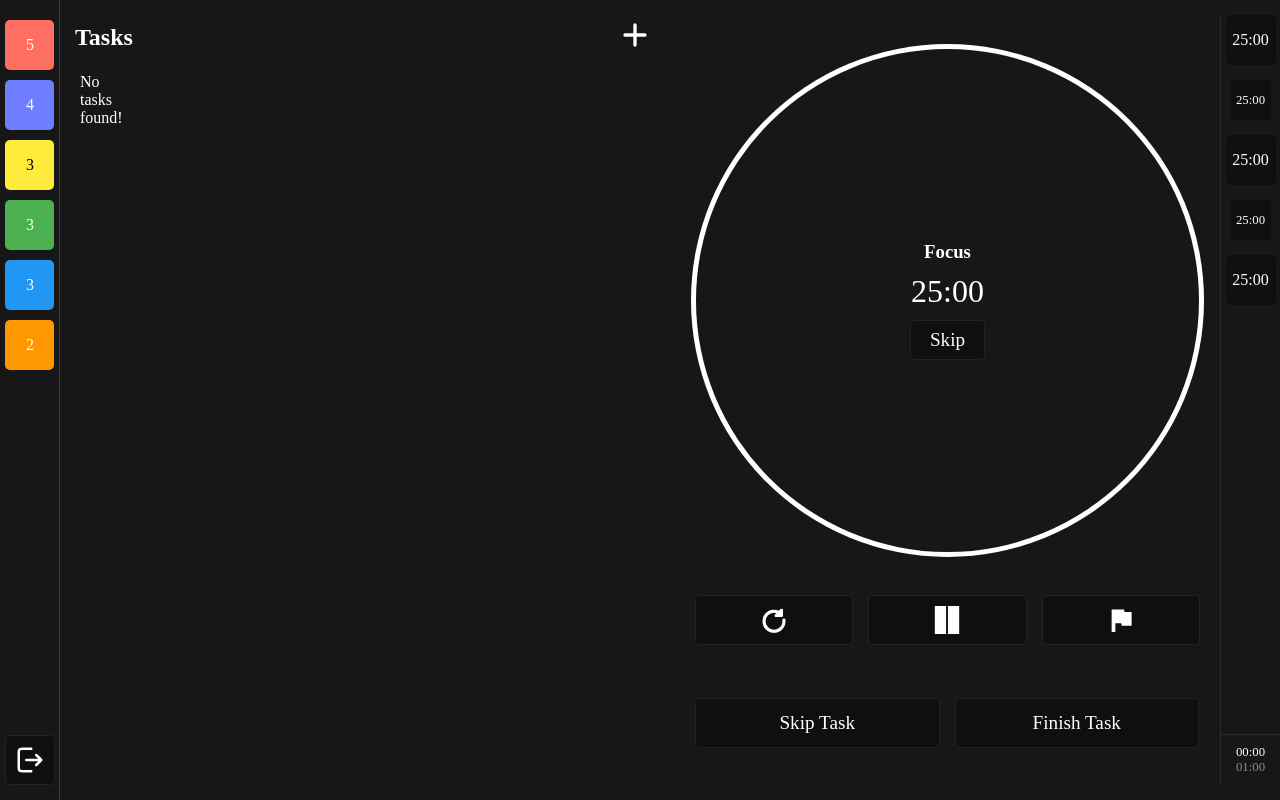
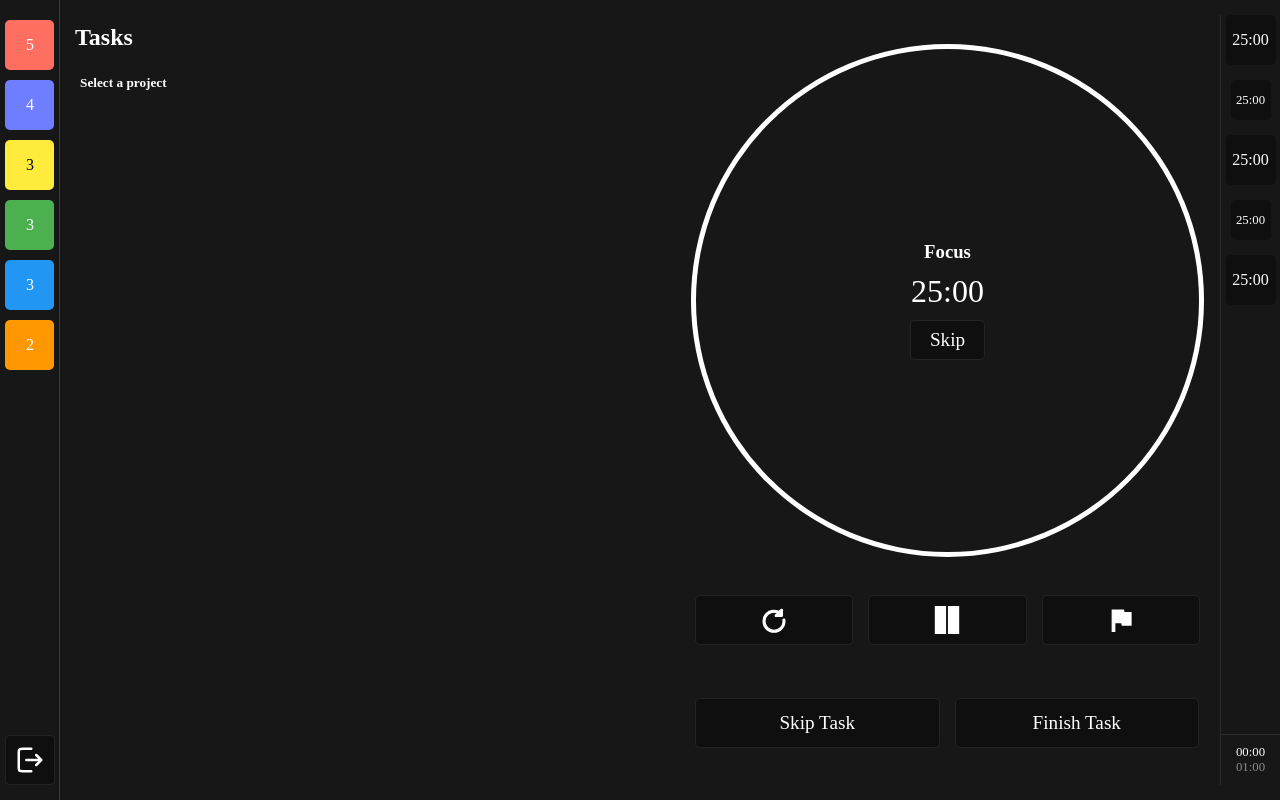
Before and after one commit to Stefan0712/get-it-done, a React (Create React App) app: page / in a window 1280 px wide. Built offline with nearby package versions, Linux system fonts and the light colour scheme; a web font is replaced by a local one.

Commit message:
Changed the text shown when no tasks are found from a p elem to a h5 element with Select a project and added an if statement to show the add task button only when a project is shown

```diff
--- a/src/components/Tasks/Tasks.js
+++ b/src/components/Tasks/Tasks.js
@@ -52,10 +52,10 @@ const Tasks = () => {
                         <button onClick={handleDeleteTask}><img src={IconLibrary.Delete} alt='delete selected task'></img></button>
                     </div>
                 ) : null}
-                <button onClick={()=>setShowNewTask(true)}><img src={IconLibrary.Plus} alt='open new project'></img></button>
+                {selectedProject ? (<button onClick={()=>setShowNewTask(true)}><img src={IconLibrary.Plus} alt='open new project'></img></button>) : null}
             </div>
             <div className={styles.container}>
-                {filteredTasks && filteredTasks.length > 0 ? filteredTasks.map((task, index)=>(<Task data={task} key={index} isSelected={task.id === selectedTask} selectTask={handleSelectTask}  />)) : <p>No tasks found!</p>}
+                {filteredTasks && filteredTasks.length > 0 ? filteredTasks.map((task, index)=>(<Task data={task} key={index} isSelected={task.id === selectedTask} selectTask={handleSelectTask}  />)) : <h5>Select a project</h5>}
             </div>
 
         </div>
```
